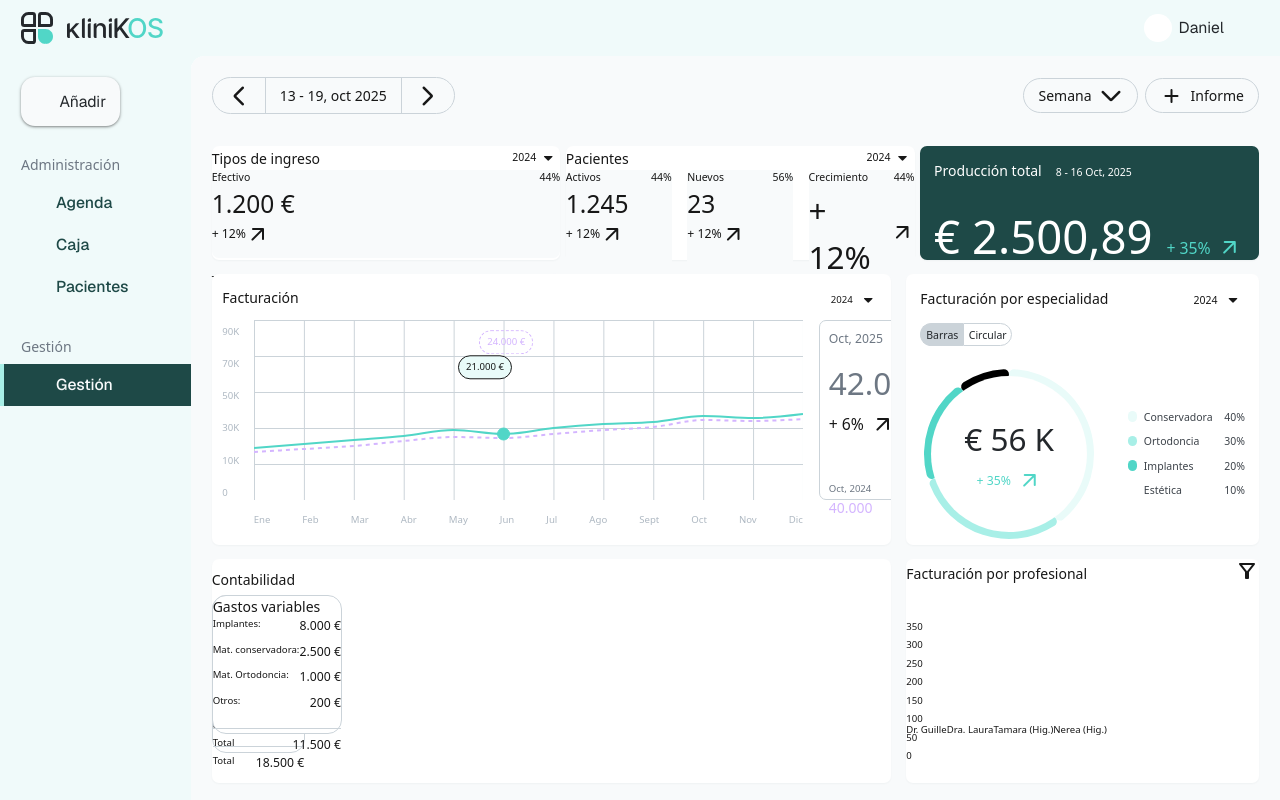
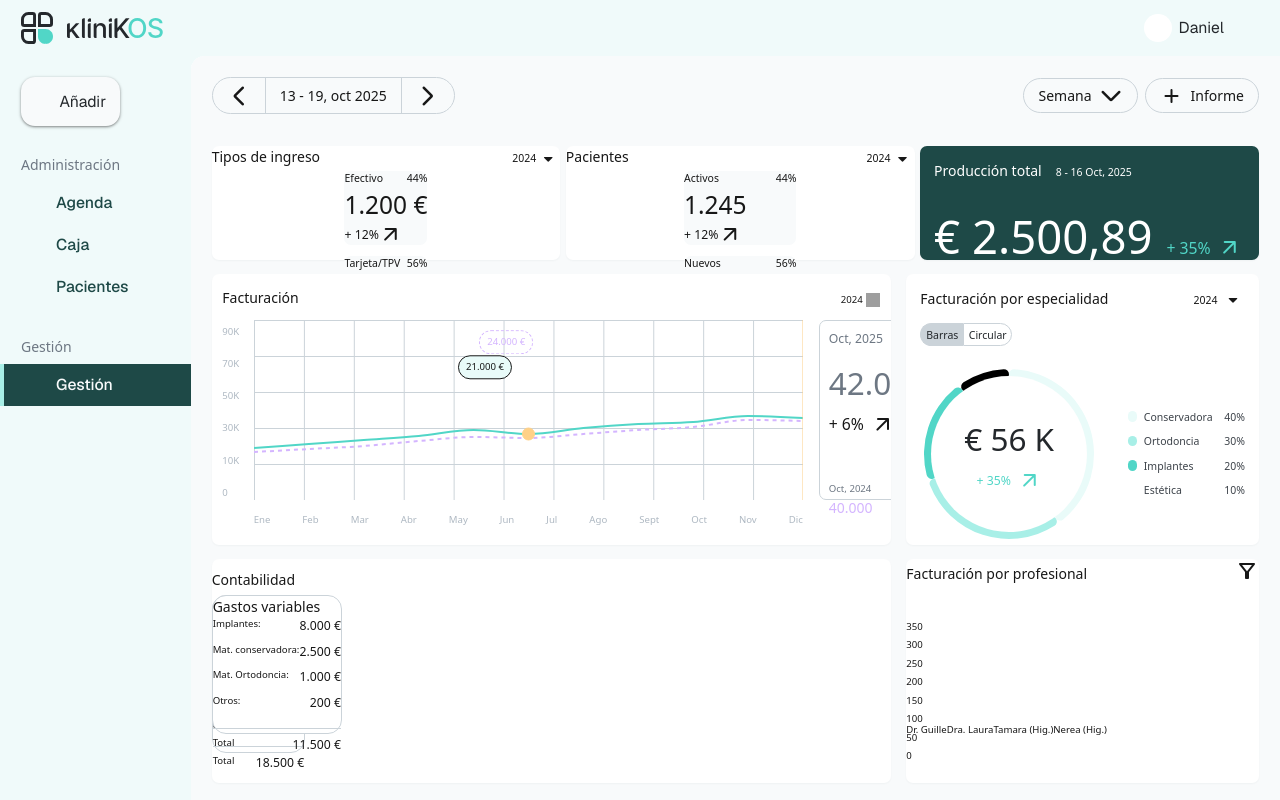
Before and after one commit to klinikOSapp/klinikOS-app, a Next.js app: page /gestion in a window 1280 px wide. Built offline with nearby package versions, Linux system fonts and the light colour scheme; some icons are missing.

Commit message:
1st row 86%

```diff
--- a/src/app/globals.css
+++ b/src/app/globals.css
@@ -190,8 +190,8 @@
   --width-card-stat: 32.6875rem; /* 523px - ancho card estadística */
   --width-card-chart-lg: 66.8125rem; /* 1069px - ancho card grande */
   --width-card-chart-md: 33.0625rem; /* 529px - ancho card mediano */
-  --width-income-card: 9.75rem; /* 156px - tarjeta Tipos de ingreso */
-  --height-income-card: 6.25rem; /* 100px - tarjeta Tipos de ingreso */
+  --width-income-card: 9.2625rem; /* 148.2px - tarjeta Tipos de ingreso (−5%) */
+  --height-income-card: 5.3125rem; /* 85px - tarjeta Tipos de ingreso (−15%) */
 
   /* Profesional bars chart ratios (Figma exact values) */
   --chart-prof-width-limit: 95vw;
--- a/src/components/gestion/BillingLineChart.tsx
+++ b/src/components/gestion/BillingLineChart.tsx
@@ -14,6 +14,9 @@ type BillingLineChartProps = { yearLabel?: string }
 const CARD_HEIGHT_VAR = 'var(--height-card-chart-fluid)'
 const CARD_WIDTH_VAR = 'var(--width-card-chart-lg-fluid)'
 const CARD_WIDTH_STYLE = 'min(100%, var(--width-card-chart-lg-fluid))'
+
+const ARROW_DROP_DOWN_ICON =
+  'http://localhost:3845/assets/51aac0b407e0ca5efac0ce9d43e79d66ac1b1697.svg'
 
 const HEADER_LEFT_RATIO = 16 / 1069
 const HEADER_TOP_RATIO = 16 / 342
@@ -32,8 +35,6 @@ const CHIP_SECONDARY_TOP_RATIO = 86 / 342
 const COMPARISON_LEFT_RATIO = 911 / 1069
 const COMPARISON_TOP_RATIO = 58 / 342
 const COMPARISON_WIDTH_RATIO = 142 / 1069
-const HIGHLIGHT_LEFT_RATIO = (63 + 673.3636474609375) / 1069
-const HIGHLIGHT_WIDTH_RATIO = 1 / 1069
 // Recharts sustituye las líneas SVG estáticas. Los datos por mes permiten dibujar
 // la línea "brand" (actual) y la "accent" (comparativa) manteniendo la estructura Figma.
 // Valores aproximados para maqueta; deben venir del backend en producción.
@@ -68,6 +69,8 @@ const MONTH_LABELS = [
   'Dic'
 ]
 
+const CURRENT_MONTH_KEY = 'Nov'
+
 const toWidth = (ratio: number) =>
   `calc(${CARD_WIDTH_VAR} * ${ratio.toFixed(6)})`
 const toHeight = (ratio: number) =>
@@ -77,6 +80,13 @@ export default function BillingLineChart({
   yearLabel = '2024'
 }: BillingLineChartProps) {
   const [isMounted, setIsMounted] = useState(false)
+  const highlightIndex = CHART_DATA.findIndex(
+    (entry) => entry.month === CURRENT_MONTH_KEY
+  )
+  const chartData =
+    highlightIndex >= 0
+      ? CHART_DATA.slice(0, highlightIndex + 1)
+      : CHART_DATA
   useEffect(() => setIsMounted(true), [])
   return (
     <section
@@ -92,16 +102,19 @@ export default function BillingLineChart({
         }}
       >
         <h3 className='text-title-sm font-medium'>Facturación</h3>
-        <div className='flex items-center gap-[0.25rem] text-label-sm'>
+        <div className='flex items-center gap-[0.25rem] text-label-sm font-normal'>
           <span>{yearLabel}</span>
-          <span className='material-symbols-rounded text-[1rem] leading-none'>
-            arrow_drop_down
-          </span>
+          <img
+            alt=''
+            src={ARROW_DROP_DOWN_ICON}
+            className='h-[1rem] w-[1rem]'
+            draggable={false}
+          />
         </div>
       </header>
 
       <div
-        className='absolute flex flex-col justify-between text-label-sm text-neutral-400'
+        className='absolute flex flex-col justify-between text-label-sm font-normal text-neutral-400'
         style={{
           left: toWidth(Y_AXIS_LEFT_RATIO),
           top: toHeight(Y_AXIS_TOP_RATIO),
@@ -131,21 +144,11 @@ export default function BillingLineChart({
             backgroundPosition: 'left top, left top'
           }}
         />
-        <div
-          className='absolute inset-y-0'
-          style={{
-            left: toWidth(HIGHLIGHT_LEFT_RATIO),
-            width: `max(1px, calc(${CARD_WIDTH_VAR} * ${HIGHLIGHT_WIDTH_RATIO.toFixed(
-              6
-            )}))`,
-            backgroundColor: 'var(--color-warning-200)'
-          }}
-        />
         <div className='absolute inset-0'>
           {isMounted && (
             <ResponsiveContainer width='100%' height='100%'>
               <LineChart
-                data={CHART_DATA}
+                data={chartData}
                 margin={{ top: 0, right: 0, bottom: 0, left: 0 }}
               >
                 {/* Ejes ocultos para mantener las etiquetas personalizadas de Figma */}
@@ -177,14 +180,14 @@ export default function BillingLineChart({
                   x='Jun'
                   y={33000}
                   r={6}
-                  fill='var(--brandSemantic, #51D6C7)'
-                  stroke='var(--brandSemantic, #51D6C7)'
+                  fill='var(--color-warning-200, #FFD188)'
+                  stroke='var(--color-warning-200, #FFD188)'
                   isFront
                 />
                 {/* Línea vertical destacada en "Oct" como en la maqueta */}
                 <ReferenceLine
-                  x='Oct'
-                  stroke='var(--color-warning-200)'
+                  x={CURRENT_MONTH_KEY}
+                  stroke='var(--color-warning-200, #FFD188)'
                   strokeWidth={1}
                   ifOverflow='extendDomain'
                 />
@@ -202,7 +205,7 @@ export default function BillingLineChart({
           transform: 'translate(-50%, -50%)'
         }}
       >
-        <div className='rounded-full border border-brandSemantic bg-brand-50 px-[0.5rem] py-[0.25rem] text-label-sm text-brandSemantic'>
+        <div className='rounded-full border border-brandSemantic bg-brand-50 px-[0.5rem] py-[0.25rem] text-label-sm font-normal text-brandSemantic'>
           21.000 €
         </div>
       </div>
@@ -215,13 +218,13 @@ export default function BillingLineChart({
           transform: 'translate(-50%, -50%)'
         }}
       >
-        <div className='rounded-full border border-info-200 border-dashed px-[0.5rem] py-[0.25rem] text-label-sm text-info-200'>
+        <div className='rounded-full border border-info-200 border-dashed px-[0.5rem] py-[0.25rem] text-label-sm font-normal text-info-200'>
           24.000 €
         </div>
       </div>
 
       <div
-        className='absolute flex justify-between text-label-sm text-neutral-400'
+        className='absolute flex justify-between text-label-sm font-normal text-neutral-400'
         style={{
           left: toWidth(GRID_LEFT_RATIO),
           top: toHeight(MONTH_ROW_TOP_RATIO),
@@ -234,13 +237,14 @@ export default function BillingLineChart({
       </div>
 
       <div
-        className='absolute flex flex-col rounded-lg border border-border bg-surface'
+        className='absolute flex flex-col rounded-lg bg-surface'
         style={{
           left: toWidth(COMPARISON_LEFT_RATIO),
           top: toHeight(COMPARISON_TOP_RATIO),
           width: toWidth(COMPARISON_WIDTH_RATIO),
           height: toHeight(GRID_HEIGHT_RATIO),
-          padding: '0.625rem'
+          padding: '0.625rem',
+          border: '0.03125rem solid var(--color-neutral-300, #CBD3D9)'
         }}
       >
         <p className='text-body-sm font-medium text-neutral-600'>Oct, 2025</p>
@@ -251,7 +255,9 @@ export default function BillingLineChart({
             arrow_outward
           </span>
         </div>
-        <p className='mt-[3.25rem] text-label-sm text-neutral-600'>Oct, 2024</p>
+        <p className='mt-[3.25rem] text-label-sm font-normal text-neutral-600'>
+          Oct, 2024
+        </p>
         <p className='text-title-sm font-medium text-info-200'>40.000</p>
       </div>
     </section>
--- a/src/components/gestion/IncomeTypes.tsx
+++ b/src/components/gestion/IncomeTypes.tsx
@@ -18,7 +18,14 @@ export default function IncomeTypes({
 }: IncomeTypesProps) {
   return (
     <section className='bg-surface rounded-lg shadow-elevation-card h-card-stat-fluid w-card-stat-fluid shrink-0 flex flex-col px-card-pad pt-card-pad pb-card-inner'>
-      <header className='flex items-center justify-between'>
+      <div
+        className='w-full'
+        style={{
+          maxWidth: 'calc((var(--width-income-card) * 3) + (0.75rem * 2))',
+          marginInline: 'auto'
+        }}
+      >
+        <header className='flex items-baseline justify-between'>
           <h3 className='text-title-sm font-medium text-fg'>Tipos de ingreso</h3>
           <div className='flex items-center gap-card-metric text-label-md text-fg'>
             <span>{yearLabel}</span>
@@ -28,16 +35,16 @@ export default function IncomeTypes({
           </div>
         </header>
         <div
-        className='mt-header-cards grid gap-card-gap'
+          className='mt-header-cards grid gap-[0.75rem] justify-center'
           style={{
             gridTemplateColumns:
-            'repeat(3, min(var(--width-income-card), calc((100% - (var(--space-card-gap) * 2)) / 3)))'
+              'repeat(3, min(var(--width-income-card), calc((100% - (0.75rem * 2)) / 3)))'
           }}
         >
           {items.map((i) => (
             <div
               key={i.label}
-            className='bg-surface-app rounded-lg p-card-inner flex flex-col gap-card-row h-income-card w-full'
+              className='bg-surface-app rounded-lg pt-card-pad px-card-pad pb-card-inner flex flex-col gap-card-row h-income-card w-full'
               style={{ maxWidth: 'var(--width-income-card)' }}
             >
               <div className='flex items-center justify-between text-label-md text-fg-secondary whitespace-nowrap'>
@@ -58,6 +65,7 @@ export default function IncomeTypes({
             </div>
           ))}
         </div>
+      </div>
     </section>
   )
 }
--- a/src/components/gestion/PatientsSummary.tsx
+++ b/src/components/gestion/PatientsSummary.tsx
@@ -18,29 +18,39 @@ export default function PatientsSummary({
   items = defaultItems
 }: PatientsSummaryProps) {
   return (
-    <section className='bg-surface rounded-lg shadow-elevation-card p-card-pad h-card-stat-fluid w-card-stat-fluid shrink-0'>
-      <header className='flex items-center justify-between mb-header-cards'>
+    <section className='bg-surface rounded-lg shadow-elevation-card h-card-stat-fluid w-card-stat-fluid shrink-0 px-card-pad pt-card-pad pb-card-inner'>
+      <div
+        className='w-full'
+        style={{
+          maxWidth: 'calc((var(--width-income-card) * 3) + (0.75rem * 2))',
+          marginInline: 'auto'
+        }}
+      >
+        <header className='flex items-baseline justify-between'>
           <h3 className='text-title-sm font-medium text-fg'>Pacientes</h3>
-        <div className='flex items-center gap-card-metric'>
-          <span className='text-label-md font-normal text-fg'>{yearLabel}</span>
-          <span className='material-symbols-rounded text-fg text-[1rem] leading-none'>
+          <div className='flex items-center gap-card-metric text-label-md text-fg'>
+            <span>{yearLabel}</span>
+            <span className='material-symbols-rounded text-[1rem] leading-none'>
               arrow_drop_down
             </span>
           </div>
         </header>
-      <div className='grid grid-cols-3 gap-card-gap'>
+        <div
+          className='mt-header-cards grid gap-[0.75rem] justify-center'
+          style={{
+            gridTemplateColumns:
+              'repeat(3, min(var(--width-income-card), calc((100% - (0.75rem * 2)) / 3)))'
+          }}
+        >
           {items.map((i) => (
             <div
               key={i.label}
-            className='bg-surface-app rounded-lg p-card-inner flex min-h-[min(6.25rem,12vh)] flex-col gap-card-row'
+              className='bg-surface-app rounded-lg pt-card-pad px-card-pad pb-card-inner flex flex-col gap-card-row h-income-card w-full'
+              style={{ maxWidth: 'var(--width-income-card)' }}
             >
-            <div className='flex items-center justify-between'>
-              <span className='text-label-md font-normal text-fg-secondary'>
-                {i.label}
-              </span>
-              <span className='text-label-md font-medium text-fg'>
-                {i.percent}
-              </span>
+              <div className='flex items-center justify-between text-label-md text-fg-secondary whitespace-nowrap'>
+                <span>{i.label}</span>
+                <span className='font-medium text-fg'>{i.percent}</span>
               </div>
               {i.kpi ? (
                 <div className='flex items-center gap-card-metric'>
@@ -71,6 +81,7 @@ export default function PatientsSummary({
             </div>
           ))}
         </div>
+      </div>
     </section>
   )
 }
```
Lines whose indentation alone changed are shown as unchanged.
